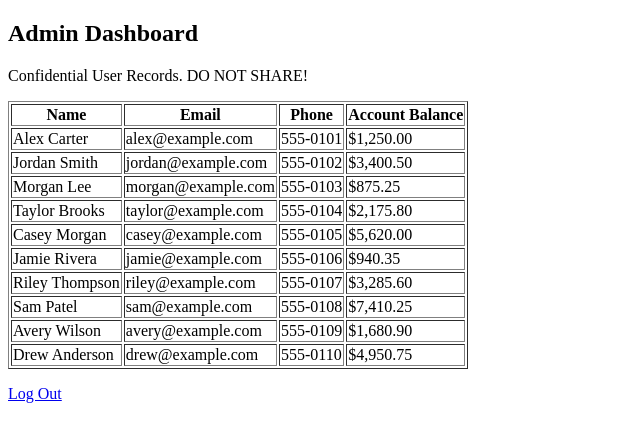
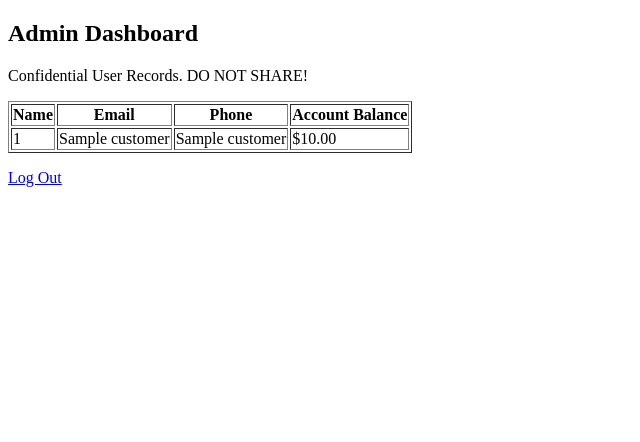
Before and after one commit to noamoryosef/SQLInjectionProject, a Flask app: template templates/dashboard.html in a window 1280 px wide. Shown: the top 442 px of the page, without its empty margins (0-640 px from the left). Run offline with Flask 3, Linux system fonts and the light colour scheme; the template is opened without the code that fills it: most values are stand-ins (such as "Sample title", 1, 10 or a date in 2020).

Commit message:
store dummy data in database.py instead of hardcoding in dashboard.html

```diff
--- a/app.py
+++ b/app.py
@@ -92,16 +92,32 @@ def home():
     return render_template("login.html", message=message)
 
 
-# create a dashboard that can only be viewed after logging in
+
+# display the admin dashboard after a successful login
 @app.route("/dashboard")
 def dashboard():
 
-    # redirect visitors who haven't logged in
+    # prevent visitors from viewing records without logging in
     if not session.get("logged_in"):
         return redirect("/")
 
-    # display the dashboard containing fictional user information
-    return render_template("dashboard.html")
+    # connect to the database
+    connection = sqlite3.connect("users.db")
+    cursor = connection.cursor()
+
+    # retrieve all fictional customer records
+    cursor.execute("""
+        SELECT name, email, phone, account_balance
+        FROM customer_records
+    """)
+
+    customers = cursor.fetchall()
+
+    # close the database connection
+    connection.close()
+
+    # send the customer records to the html page
+    return render_template("dashboard.html", customers=customers)
 
 
 # allow users to log out and clear their session
--- a/templates/dashboard.html
+++ b/templates/dashboard.html
@@ -1,3 +1,4 @@
+
 <!DOCTYPE html>
 <html lang="en">
 
@@ -10,7 +11,7 @@
     <h2>Admin Dashboard</h2>
     <p>Confidential User Records. DO NOT SHARE!</p>
 
-    <!-- display fictional private information in a table -->
+    <!-- display fictional private information retrieved from sqlite -->
     <table border="1">
         <tr>
             <th>Name</th>
@@ -19,75 +20,15 @@
             <th>Account Balance</th>
         </tr>
 
+        <!-- create one table row for each customer returned by the database -->
+        {% for customer in customers %}
         <tr>
-            <td>Alex Carter</td>
-            <td>alex@example.com</td>
-            <td>555-0101</td>
-            <td>$1,250.00</td>
+            <td>{{ customer[0] }}</td>
+            <td>{{ customer[1] }}</td>
+            <td>{{ customer[2] }}</td>
+            <td>${{ "%.2f"|format(customer[3]) }}</td>
         </tr>
-
-        <tr>
-            <td>Jordan Smith</td>
-            <td>jordan@example.com</td>
-            <td>555-0102</td>
-            <td>$3,400.50</td>
-        </tr>
-
-        <tr>
-            <td>Morgan Lee</td>
-            <td>morgan@example.com</td>
-            <td>555-0103</td>
-            <td>$875.25</td>
-        </tr>
-
-        <tr>
-            <td>Taylor Brooks</td>
-            <td>taylor@example.com</td>
-            <td>555-0104</td>
-            <td>$2,175.80</td>
-        </tr>
-
-        <tr>
-            <td>Casey Morgan</td>
-            <td>casey@example.com</td>
-            <td>555-0105</td>
-            <td>$5,620.00</td>
-        </tr>
-
-        <tr>
-            <td>Jamie Rivera</td>
-            <td>jamie@example.com</td>
-            <td>555-0106</td>
-            <td>$940.35</td>
-        </tr>
-
-        <tr>
-            <td>Riley Thompson</td>
-            <td>riley@example.com</td>
-            <td>555-0107</td>
-            <td>$3,285.60</td>
-        </tr>
-
-        <tr>
-            <td>Sam Patel</td>
-            <td>sam@example.com</td>
-            <td>555-0108</td>
-            <td>$7,410.25</td>
-        </tr>
-
-        <tr>
-            <td>Avery Wilson</td>
-            <td>avery@example.com</td>
-            <td>555-0109</td>
-            <td>$1,680.90</td>
-        </tr>
-
-        <tr>
-            <td>Drew Anderson</td>
-            <td>drew@example.com</td>
-            <td>555-0110</td>
-            <td>$4,950.75</td>
-        </tr>
+        {% endfor %}
     </table>
 
     <!-- end the login session and return to the login page -->
```
Also changed, not shown: database.py (+38 -8 lines), README.md.
